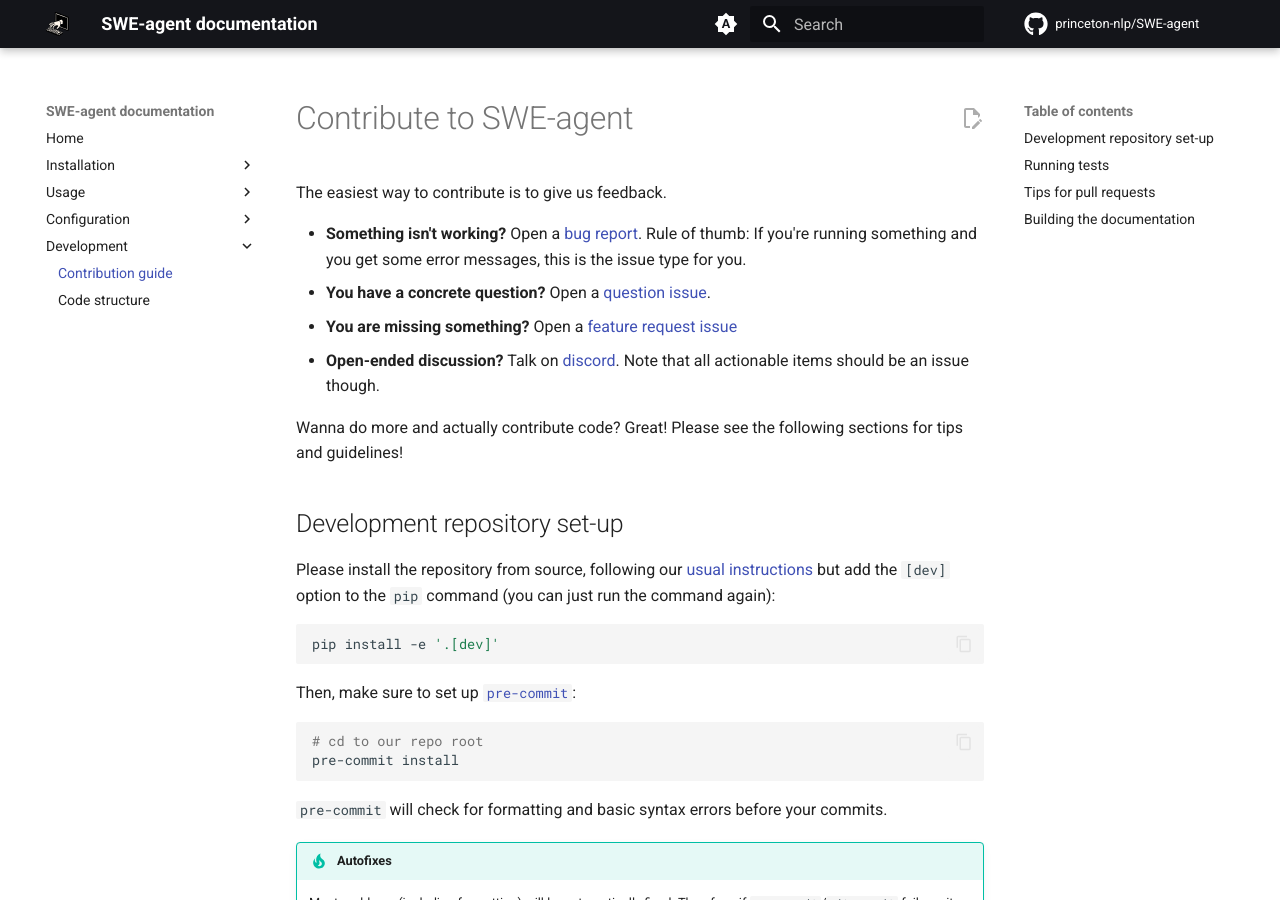
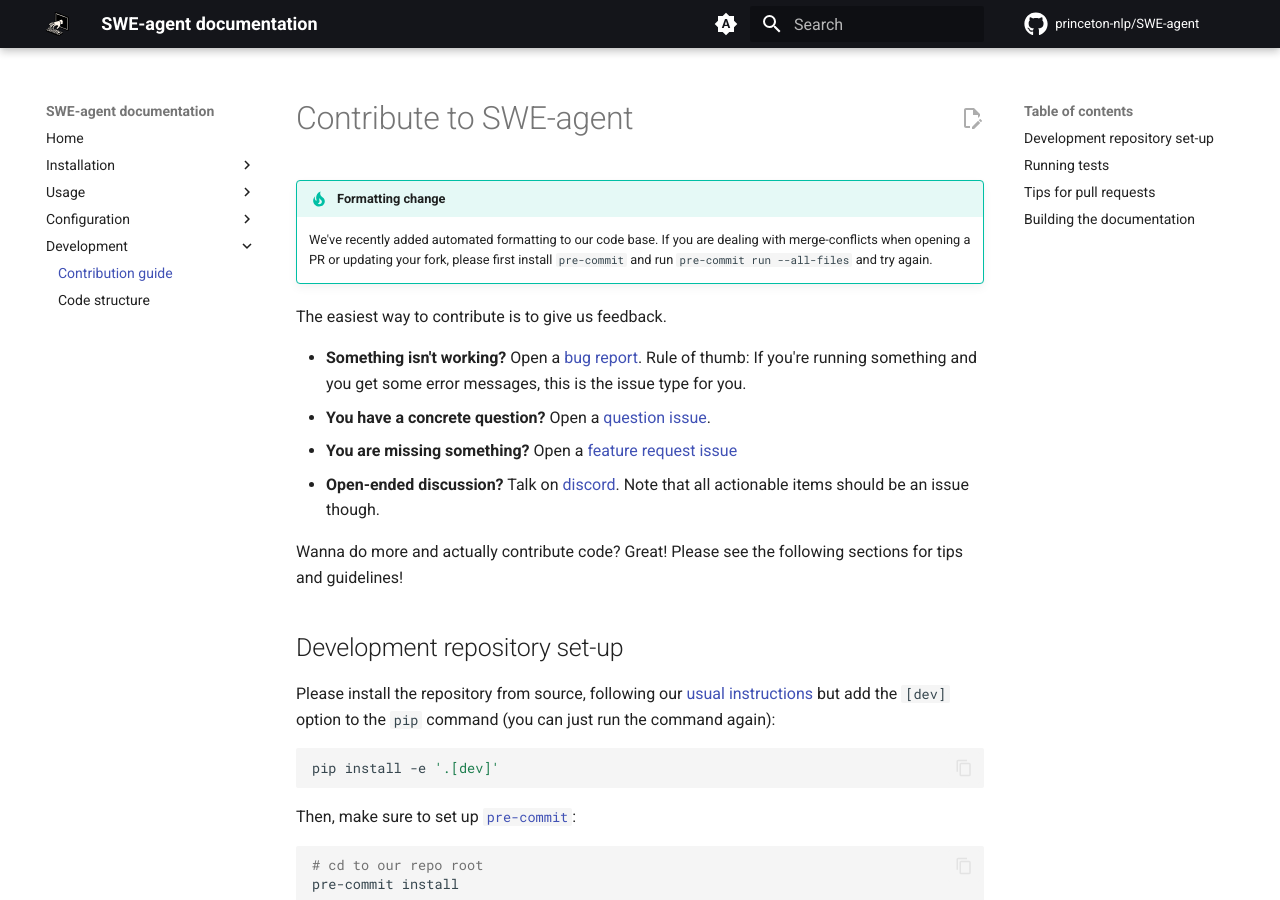
Before and after one commit to princeton-nlp/SWE-agent, an MkDocs documentation site: the page built from docs/dev/contribute.md, in a window 1280 px wide and 900 px high. Built offline with MkDocs 1.6.1 and Material for MkDocs 9.7.7, drawn with Linux system fonts in a browser that asks for light colours; comment, search, counter and statistics services are not loaded.

Commit message:
Docs: Add more prominent note about formatting merge conflicts

```diff
--- a/docs/dev/contribute.md
+++ b/docs/dev/contribute.md
@@ -1,4 +1,9 @@
 # Contribute to SWE-agent
+
+!!! tip "Formatting change"
+    We've recently added automated formatting to our code base.
+    If you are dealing with merge-conflicts when opening a PR or updating your fork,
+    please first install `pre-commit` and run `pre-commit run --all-files` and try again.
 
 {%
     include-markdown "../../CONTRIBUTING.md"
```
